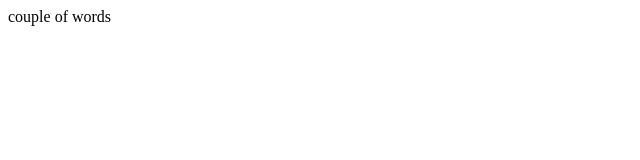
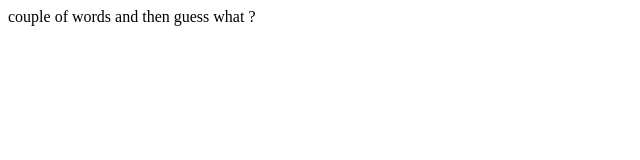
Before and after one commit to ted585/weelky-coding-sheets, a plain HTML site: page week 1/index.html in a window 1280 px wide. Shown: the whole page, without its empty margins (0-640 px from the left). Drawn offline with Linux system fonts and the light colour scheme.

Commit message:
Update index.html
 and then guess what added for a test

```diff
--- a/week 1/index.html
+++ b/week 1/index.html
@@ -1,6 +1,6 @@
 <!DOCTYPE html>
 <html>
     <body>
-        couple of words
+        couple of words and then guess what ?
     </body>
 </html>
```
